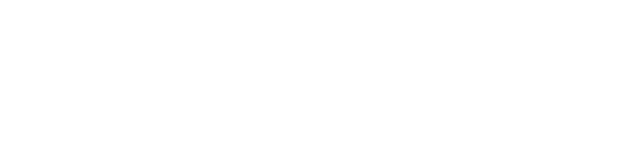
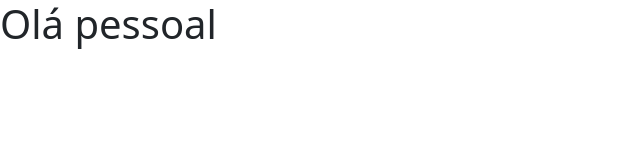
Before and after one commit to gmalheiro/DsMovie-Iniciante, a plain HTML site: page index.html in a window 1280 px wide. Shown: the whole page, without its empty margins (0-640 px from the left). Drawn offline with nearby package versions, Linux system fonts and the light colour scheme.

Commit message:
Bootstrap

```diff
--- a/index.html
+++ b/index.html
@@ -5,8 +5,11 @@
     <meta http-equiv="X-UA-Compatible" content="IE=edge">
     <meta name="viewport" content="width=device-width, initial-scale=1.0">
     <title>DsMovie</title>
+
+    <link href="https://cdn.jsdelivr.net/npm/bootstrap@5.1.3/dist/css/bootstrap.min.css" rel="stylesheet" integrity="sha384-1BmE4kWBq78iYhFldvKuhfTAU6auU8tT94WrHftjDbrCEXSU1oBoqyl2QvZ6jIW3" crossorigin="anonymous">
+
 </head>
 <body>
-
+    <h1>Olá pessoal</h1>
 </body>
 </html>
```
